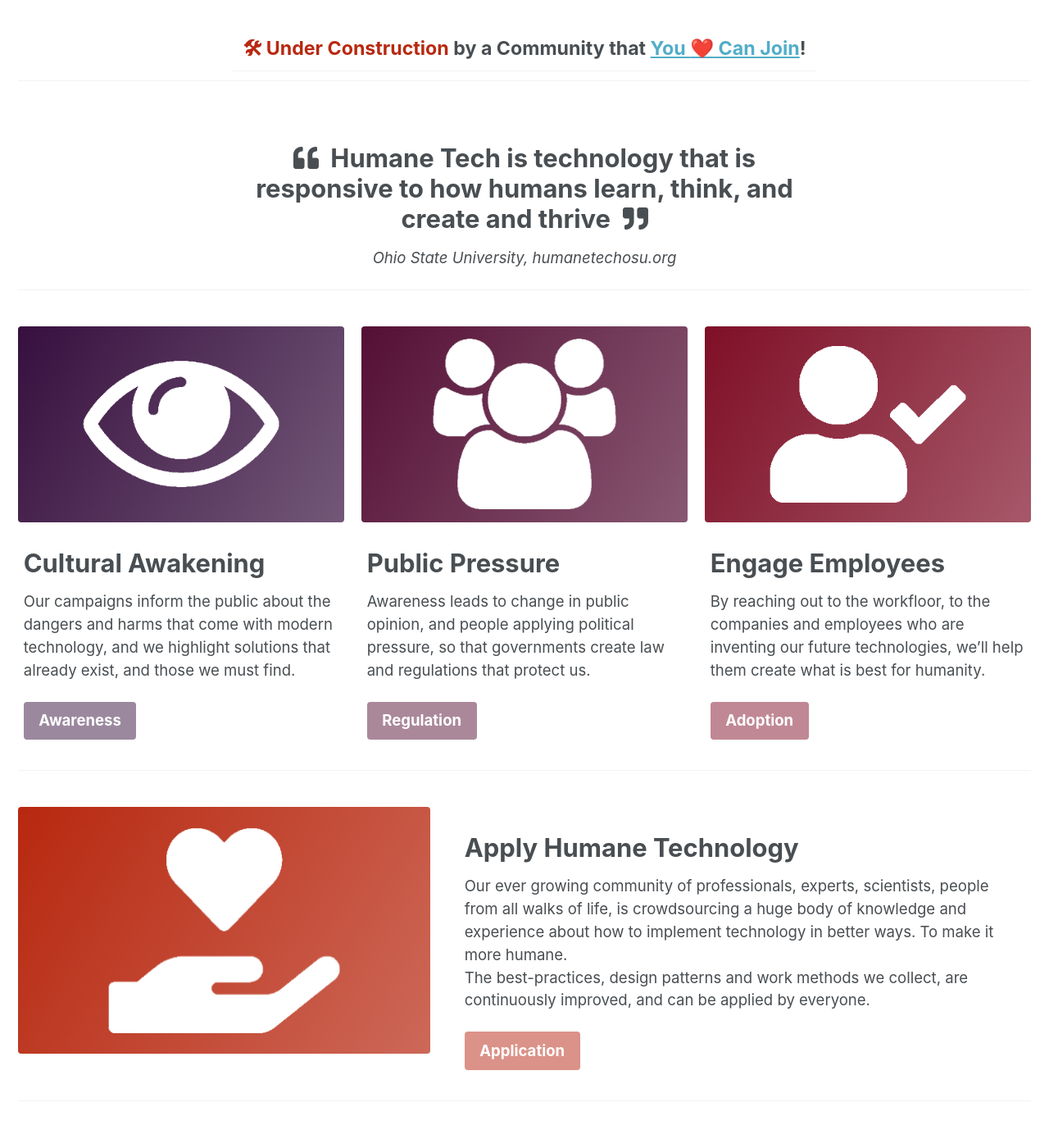
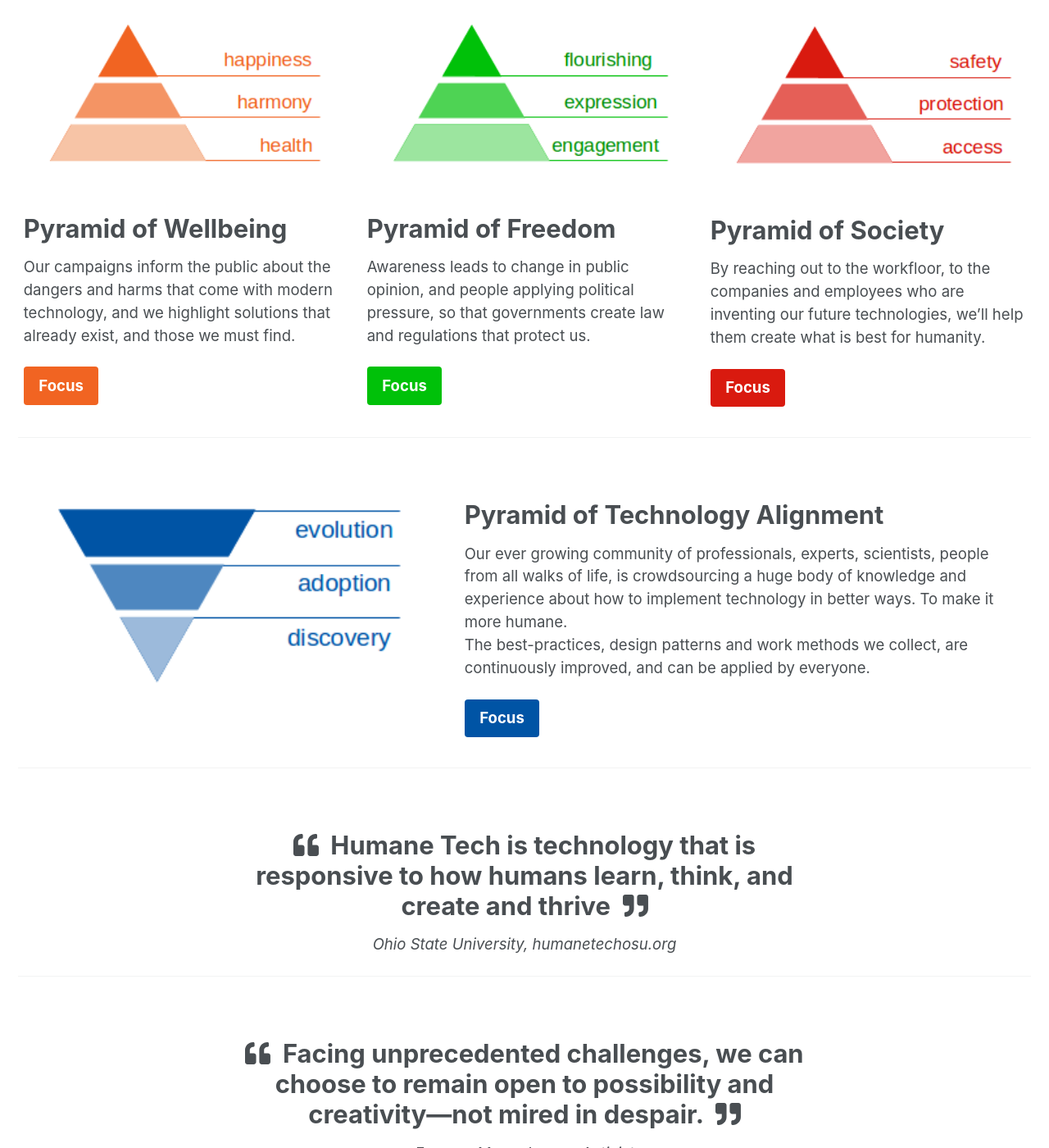
Before and after one commit to humanetech-community/community-hub, a Jekyll site: the page built from index.html, in a window 1280 px wide and 1400 px high, scrolled down 819 px. Shown: the whole window at 82% size. Built offline with Jekyll 4.4.1, drawn with Linux system fonts in a browser that asks for light colours; cached includes are drawn as plain includes; nearby versions of some CDN libraries; emoji names are drawn with the system emoji font; the list of posts is cut into pages by our own code; some of the changed text lies outside the part shown.

Commit message:
Add pyramids images

```diff
--- a/index.html
+++ b/index.html
@@ -9,41 +9,41 @@ header:
     - label: "<i class='fas fa-sign-in-alt'></i> &nbsp;Be a Builder"
       url: "/join/"
   caption:
-excerpt: 'We are building the Pyramids of Humane Technology. We envision a future where we have unobtrusive technology that is empowering us and that allows humans to flourish and humanity to thrive. Where the digital world is a natural extension of the real one and a reflection of ourselves.<br/><br/><span  class="fas fa-quote-left"></span>&nbsp; <i>We Promote Solutions That Improve Freedom, Wellbeing and Society.</i> &nbsp;<span class="fas fa-quote-right"></span><br/>'
+excerpt: 'We are building the Pyramids of Humane Technology. We envision a future where we have unobtrusive technology that is empowering us and that allows humans to flourish and humanity to thrive. Where the digital world is a natural extension of the real one and a reflection of ourselves.<br/><br/><span  class="fas fa-quote-left"></span>&nbsp; <i>We Promote Solutions That Improve Wellbeing, Freedom and Society.</i> &nbsp;<span class="fas fa-quote-right"></span><br/>'
 feature_row:
-  - image_path: /assets/images/strategic-pillar-cultural-awakening.png
-    alt: "awareness"
-    title: "Cultural Awakening"
+  - image_path: /assets/images/humanetech-pyramid-of-wellbeing-tinted-bare.png
+    alt: "Pyramid of Wellbeing"
+    title: "Pyramid of Wellbeing"
     excerpt: "Our campaigns inform the public about the dangers and harms that come with modern technology, and we highlight solutions that already exist, and those we must find."
     url: "/strategy/awareness/"
     btn_class: "btn--primary"
-    btn_label: "Awareness"
-    btn_color: "#9B889E"
-  - image_path: /assets/images/strategic-pillar-public-pressure.png
-    alt: "fully responsive"
-    title: "Public Pressure"
+    btn_label: "Focus"
+    btn_color: "#F16422"
+  - image_path: /assets/images/humanetech-pyramid-of-freedom-tinted-bare.png
+    alt: "Pyramid of Freedom"
+    title: "Pyramid of Freedom"
     excerpt: "Awareness leads to change in public opinion, and people applying political pressure, so that governments create law and regulations that protect us."
     url: "/strategy/regulation/"
     btn_class: "btn--primary"
-    btn_label: "Regulation"
-    btn_color: "#AA889A"
-  - image_path: /assets/images/strategic-pillar-engage-employees.png
-    alt: "100% free"
-    title: "Engage Employees"
+    btn_label: "Focus"
+    btn_color: "#00C109"
+  - image_path: /assets/images/humanetech-pyramid-of-society-tinted-bare.png
+    alt: "Pyramid of Society"
+    title: "Pyramid of Society"
     excerpt: "By reaching out to the workfloor, to the companies and employees who are inventing our future technologies, we'll help them create what is best for humanity."
     url: "/strategy/adoption/"
     btn_class: "btn--primary"
-    btn_label: "Adoption"
-    btn_color: "#C08895"
+    btn_label: "Focus"
+    btn_color: "#D91A0F"
 feature_humanetech:
-  - image_path: /assets/images/strategic-pillar-humane-technology.png
-    alt: "application"
-    title: "Apply Humane Technology"
+  - image_path: /assets/images/humanetech-pyramid-of-alignment-tinted-bare.png
+    alt: "Pyramid of Alignment"
+    title: "Pyramid of Technology Alignment"
     excerpt: "Our ever growing community of professionals, experts, scientists, people from all walks of life, is crowdsourcing a huge body of knowledge and experience about how to implement technology in better ways. To make it more humane.<br/>The best-practices, design patterns and work methods we collect, are continuously improved, and can be applied by everyone."
     url: "/strategy/application/"
     btn_class: "btn--primary"
-    btn_label: "Application"
-    btn_color: "#DB9288"
+    btn_label: "Focus"
+    btn_color: "#0054a5"
 feature_quote1:
   - title: '<span  class="fas fa-quote-left"></span>&nbsp; Humane Tech is technology that is responsive to how humans learn, think, and create and thrive &nbsp;<span class="fas fa-quote-right"></span>'
   - excerpt: "<i>Ohio State University, humanetechosu.org</i>"
@@ -60,16 +60,17 @@ under_construction:
   - excerpt: '<h2><span style="color: #B82910">&#x1f6e0; Under Construction</span> by a Community that <a href="https://community.humanetech.com/t/who-we-are-what-we-do-and-how-you-can-help-humane-technology-too/2955">You :heart: Can Join</a>!</h2>'
 ---
 
-{% include feature_row id="under_construction" type="center" %}
-
-{% include feature_row id="feature_quote1" type="center" %}
 
 {% include feature_row %}
 
 {% include feature_row id="feature_humanetech" type="left" %}
+
+{% include feature_row id="feature_quote1" type="center" %}
 
 {% include feature_row id="feature_quote2" type="center" %}
 
 {% include feature_row id="feature_quote3" type="center" %}
 
 {% include feature_row id="feature_socialshare" type="center" %}
+
+{% include feature_row id="under_construction" type="center" %}
```
Also changed, not shown: assets/images/humanetech-pyramid-of-alignment-tinted-bare.png (added), assets/images/humanetech-pyramid-of-freedom-tinted-bare.png (added), assets/images/humanetech-pyramid-of-society-tinted-bare.png (added), assets/images/humanetech-pyramid-of-wellbeing-tinted-bare.png (added).
